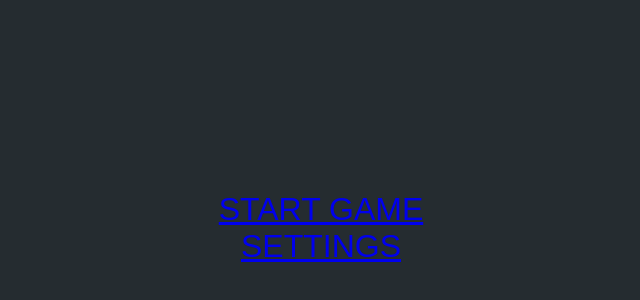
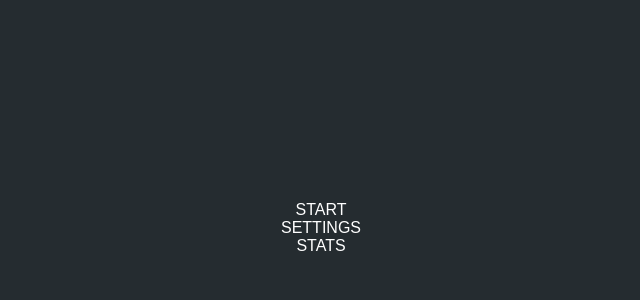
Before and after one commit to alishermuhamed/math-trainer, a React app: page /game in a window 1280 px wide. Shown: the part 172-472 px from the top of the page, without its empty margins (319-959 px from the left). Built offline with nearby package versions, Linux system fonts and the light colour scheme.

Commit message:
Add stats page; remove postfix from pages names

```diff
--- a/src/app.tsx
+++ b/src/app.tsx
@@ -1,14 +1,16 @@
 import * as React from 'react';
 import { Switch, Route } from 'react-router-dom';
-import MainPage from './pages/main-page';
-import GamePage from './pages/game-page';
-import SettingsPage from './pages/settings-page';
+import Main from './pages/main';
+import Game from './pages/game';
+import Settings from './pages/settings';
+import Stats from './pages/stats';
 
 const App: React.FC = (): JSX.Element => (
   <Switch>
-    <Route exact={true} path="/" component={MainPage} />
-    <Route path="/game" component={GamePage} />
-    <Route path="/settings" component={SettingsPage} />
+    <Route exact={true} path="/" component={Main} />
+    <Route path="/game" component={Game} />
+    <Route path="/settings" component={Settings} />
+    <Route path="/stats" component={Stats} />
   </Switch>
 );
 
--- a/src/pages/main-page.tsx
+++ /dev/null
@@ -1,15 +0,0 @@
-import * as React from 'react';
-import { Link } from 'react-router-dom';
-
-const MainPage: React.FC = (): JSX.Element => (
-  <React.Fragment>
-    <Link to="/game" className="link large-text">
-      START GAME
-    </Link>
-    <Link to="/settings" className="link large-text">
-      SETTINGS
-    </Link>
-  </React.Fragment>
-);
-
-export default MainPage;
--- /dev/null
+++ b/src/pages/main.tsx
@@ -0,0 +1,12 @@
+import * as React from 'react';
+import Link from '../components/link';
+
+const Main: React.FC = (): JSX.Element => (
+  <React.Fragment>
+    <Link to="/game">START</Link>
+    <Link to="/settings">SETTINGS</Link>
+    <Link to="/stats">STATS</Link>
+  </React.Fragment>
+);
+
+export default Main;
--- a/src/pages/settings-page.tsx
+++ /dev/null
@@ -1,6 +0,0 @@
-import * as React from 'react';
-import { Link } from 'react-router-dom';
-
-const SettingsPage: React.FC = (): JSX.Element => <Link to="/">Go Back</Link>;
-
-export default SettingsPage;
--- /dev/null
+++ b/src/pages/settings.tsx
@@ -0,0 +1,6 @@
+import * as React from 'react';
+import Link from '../components/link';
+
+const Settings: React.FC = (): JSX.Element => <Link to="/">GO BACK</Link>;
+
+export default Settings;
--- /dev/null
+++ b/src/pages/stats.tsx
@@ -0,0 +1,6 @@
+import * as React from 'react';
+import Link from '../components/link';
+
+const Stats: React.FC = (): JSX.Element => <Link to="/">GO BACK</Link>;
+
+export default Stats;
```
Also changed, not shown: src/pages/game.tsx (renamed from src/pages/game-page.tsx).
